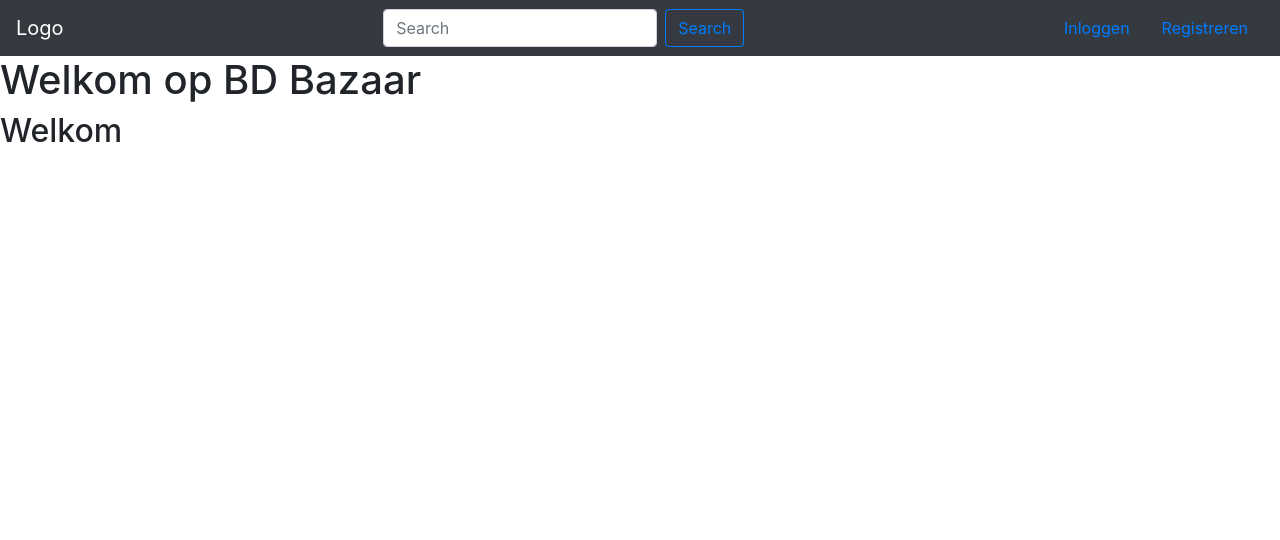
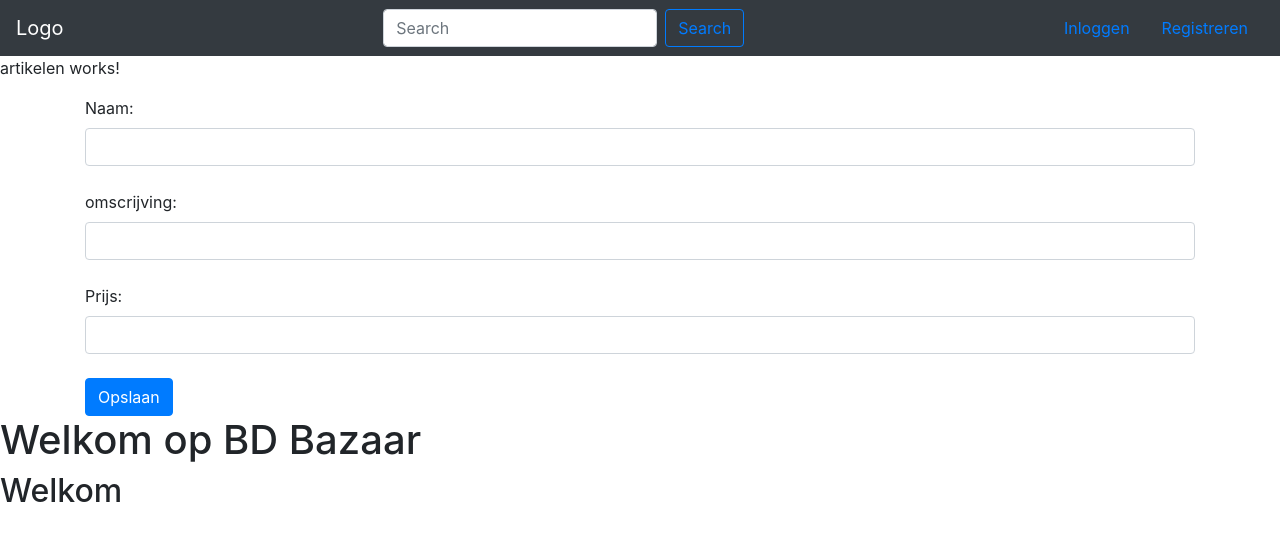
Before and after one commit to petram1991/bdbfrontend, an Angular app: page / in a window 1280 px wide. Shown: the top 540 px of the page. Built offline with nearby package versions, Linux system fonts and the light colour scheme.

Commit message:
aanmaken artikel

```diff
--- a/src/app/app.component.html
+++ b/src/app/app.component.html
@@ -1,3 +1,4 @@
 <app-header></app-header>
+<app-artikelen></app-artikelen>
 <h1>Welkom op BD Bazaar</h1>
 <h2>Welkom {{ gebruiksnaam }}</h2>
--- a/src/app/app.module.ts
+++ b/src/app/app.module.ts
@@ -8,6 +8,7 @@ import { HeaderComponent } from './components/header/header.component';
 import { RegistreerComponent } from './components/registreer/registreer.component';
 import {AppRoutingModule} from './app-routing.module';
 import { InloggenComponent } from './components/inloggen/inloggen.component';
+import { ArtikelenComponent } from './components/artikelen/artikelen.component';
 
 
 
@@ -16,7 +17,8 @@ import { InloggenComponent } from './components/inloggen/inloggen.component';
     AppComponent,
     HeaderComponent,
     RegistreerComponent,
-    InloggenComponent
+    InloggenComponent,
+    ArtikelenComponent
   ],
   imports: [
     BrowserModule,
--- /dev/null
+++ b/src/app/components/artikelen/artikelen.component.html
@@ -0,0 +1,26 @@
+<p>artikelen works!</p>
+
+<div class="container">
+  <div class="center">
+    <form
+      name="form"
+      (ngSubmit)="f.form.valid && onSubmit()"
+      #f="ngForm"
+      novalidate
+    >
+        <label for="inputFirstName">Naam:</label>
+        <input type="text"  name="naam" [(ngModel)]="form.naam"
+               id="inputFirstName" class="form-control"><br>
+        <label for="inputSurname">omscrijving:</label>
+        <input type="text" [(ngModel)]="form.omschrijving" name="omschrijving"
+               id="inputSurname" class="form-control"><br>
+        <label for="inputPrijs">Prijs:</label>
+        <input type="text" [(ngModel)]="form.prijs" name="prijs" id="inputPrijs"
+               class="form-control"><br>
+        <button class="btn btn-primary">Opslaan</button>
+      <div class="alert alert-warning" *ngIf="f.submitted && mislukt">
+        Signup failed!<br />{{ errorMessage }}
+      </div>
+      </form>
+  </div>
+</div>
--- /dev/null
+++ b/src/app/components/artikelen/artikelen.component.ts
@@ -0,0 +1,32 @@
+import { Component } from '@angular/core';
+import {ArtikelServices} from '../../services/artikel.services';
+
+@Component({
+  selector: 'app-artikelen',
+  templateUrl: './artikelen.component.html',
+  styleUrls: ['./artikelen.component.css']
+})
+export class ArtikelenComponent {
+
+  form: any = {
+    naam: null,
+    omschrijving: null,
+    prijs: null
+  };
+  mislukt = false;
+  errorMessage = '';
+  constructor(private artikelService: ArtikelServices) {}
+  onSubmit(): void {
+    const { naam, omschrijving, prijs } = this.form;
+    this.artikelService.nieuwArtikel(naam, omschrijving, prijs).subscribe(
+      data => {
+        console.log(data);
+        this.mislukt = false;
+      },
+      error => {
+        this.errorMessage = error.error.massage;
+        this.mislukt = true;
+      }
+    );
+  }
+}
--- /dev/null
+++ b/src/app/services/artikel.services.ts
@@ -0,0 +1,27 @@
+import { Injectable } from '@angular/core';
+import {Observable} from 'rxjs';
+import { HttpClient, HttpHeaders } from '@angular/common/http';
+
+const httpOptions = {
+  headers: new HttpHeaders({'Content-Type': 'application/json'})
+};
+
+@Injectable({
+  providedIn: 'root'
+})
+
+export class ArtikelServices {
+
+  constructor(private http: HttpClient) {
+  }
+
+  private url = 'http://localhost:9080/bdbbackend_war_exploded/resources/advertenties/';
+
+  nieuwArtikel(naam: string, omschrijving: string, prijs: number): Observable<any> {
+    return this.http.post(this.url + 'nieuw', {
+      naam,
+      omschrijving,
+      prijs
+    }, httpOptions);
+  }
+}
```
Also changed, not shown: src/app/components/artikelen/artikelen.component.css (added), 1 other file (tests, documents, lock files or other folders).
